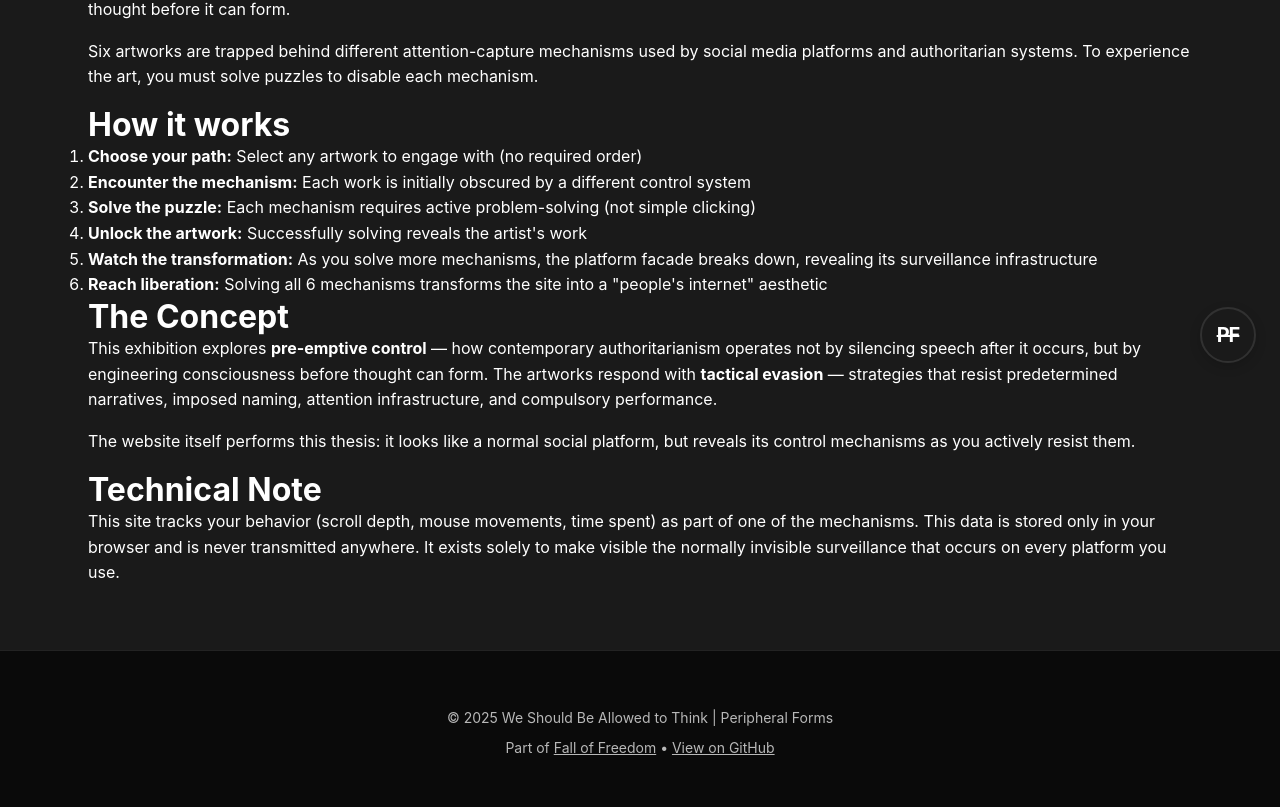
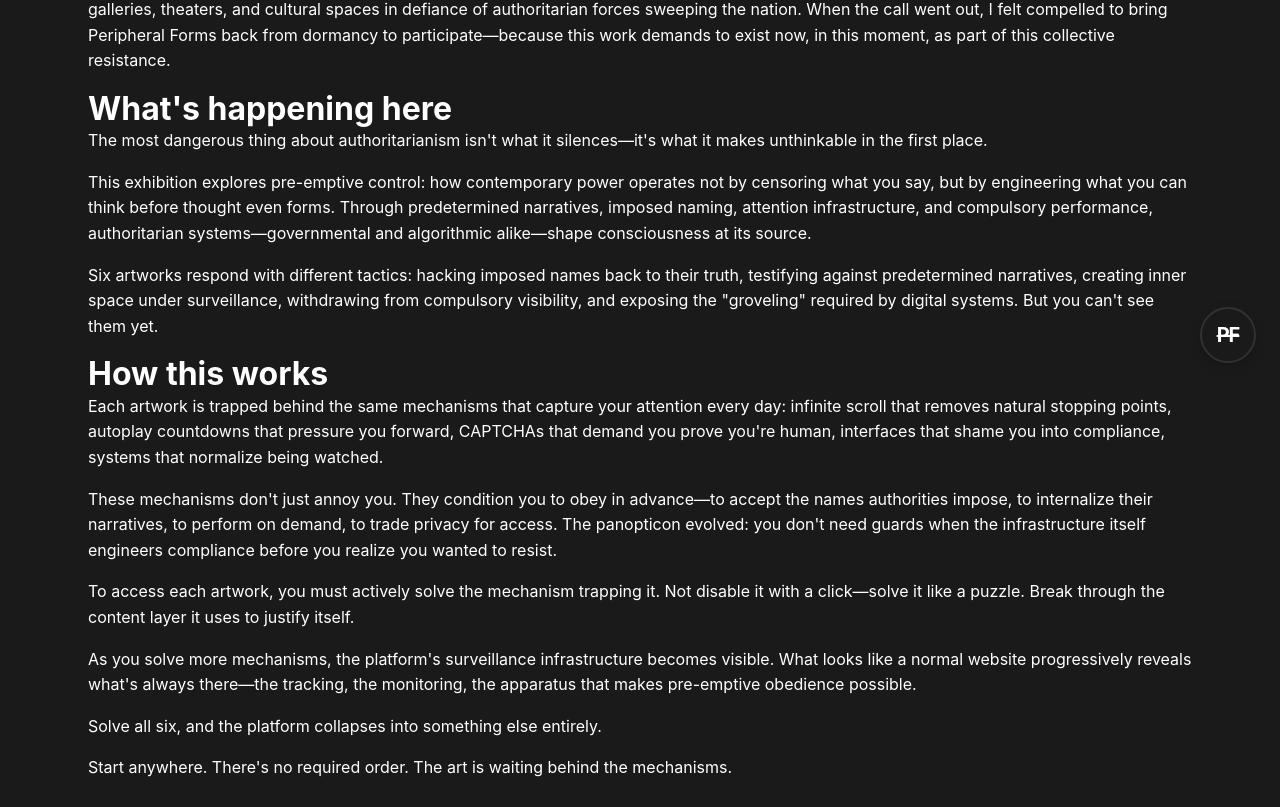
Before and after one commit to justicehager/peripheralforms, a React (Vite) app in the folder exhibition/: page /exhibition/about in a window 1280 px wide. Shown: the part 413-1220 px from the top of the page. Built offline with nearby package versions, Linux system fonts and the light colour scheme.

Commit message:
Update about page content for Fall of Freedom exhibition
Replace existing about page text with comprehensive description of the
exhibition's participation in Fall of Freedom movement and detailed
explanation of pre-emptive control mechanisms and how visitors interact
with the artworks.

```diff
--- a/exhibition/src/components/Layout/ContextHelp.jsx
+++ b/exhibition/src/components/Layout/ContextHelp.jsx
@@ -7,41 +7,44 @@ export default function ContextHelp() {
         <h1>We Should Be Allowed to Think</h1>
 
         <section>
-          <h2>What is this?</h2>
+          <h2>Part of Fall of Freedom</h2>
           <p>
-            This is not a traditional exhibition website. It is an exhibition that exists only online, exploring how digital platforms capture attention and pre-empt thought before it can form.
-          </p>
-          <p>
-            Six artworks are trapped behind different attention-capture mechanisms used by social media platforms and authoritarian systems. To experience the art, you must solve puzzles to disable each mechanism.
+            This exhibition is part of Fall of Freedom, a nationwide movement of 600+ creative actions taking place November 21-22, 2025, uniting artists, galleries, theaters, and cultural spaces in defiance of authoritarian forces sweeping the nation. When the call went out, I felt compelled to bring Peripheral Forms back from dormancy to participate—because this work demands to exist now, in this moment, as part of this collective resistance.
           </p>
         </section>
 
         <section>
-          <h2>How it works</h2>
-          <ol>
-            <li><strong>Choose your path:</strong> Select any artwork to engage with (no required order)</li>
-            <li><strong>Encounter the mechanism:</strong> Each work is initially obscured by a different control system</li>
-            <li><strong>Solve the puzzle:</strong> Each mechanism requires active problem-solving (not simple clicking)</li>
-            <li><strong>Unlock the artwork:</strong> Successfully solving reveals the artist's work</li>
-            <li><strong>Watch the transformation:</strong> As you solve more mechanisms, the platform facade breaks down, revealing its surveillance infrastructure</li>
-            <li><strong>Reach liberation:</strong> Solving all 6 mechanisms transforms the site into a "people's internet" aesthetic</li>
-          </ol>
-        </section>
-
-        <section>
-          <h2>The Concept</h2>
+          <h2>What's happening here</h2>
           <p>
-            This exhibition explores <strong>pre-emptive control</strong> — how contemporary authoritarianism operates not by silencing speech after it occurs, but by engineering consciousness before thought can form. The artworks respond with <strong>tactical evasion</strong> — strategies that resist predetermined narratives, imposed naming, attention infrastructure, and compulsory performance.
+            The most dangerous thing about authoritarianism isn't what it silences—it's what it makes unthinkable in the first place.
           </p>
           <p>
-            The website itself performs this thesis: it looks like a normal social platform, but reveals its control mechanisms as you actively resist them.
+            This exhibition explores pre-emptive control: how contemporary power operates not by censoring what you say, but by engineering what you can think before thought even forms. Through predetermined narratives, imposed naming, attention infrastructure, and compulsory performance, authoritarian systems—governmental and algorithmic alike—shape consciousness at its source.
+          </p>
+          <p>
+            Six artworks respond with different tactics: hacking imposed names back to their truth, testifying against predetermined narratives, creating inner space under surveillance, withdrawing from compulsory visibility, and exposing the "groveling" required by digital systems. But you can't see them yet.
           </p>
         </section>
 
         <section>
-          <h2>Technical Note</h2>
+          <h2>How this works</h2>
           <p>
-            This site tracks your behavior (scroll depth, mouse movements, time spent) as part of one of the mechanisms. This data is stored only in your browser and is never transmitted anywhere. It exists solely to make visible the normally invisible surveillance that occurs on every platform you use.
+            Each artwork is trapped behind the same mechanisms that capture your attention every day: infinite scroll that removes natural stopping points, autoplay countdowns that pressure you forward, CAPTCHAs that demand you prove you're human, interfaces that shame you into compliance, systems that normalize being watched.
+          </p>
+          <p>
+            These mechanisms don't just annoy you. They condition you to obey in advance—to accept the names authorities impose, to internalize their narratives, to perform on demand, to trade privacy for access. The panopticon evolved: you don't need guards when the infrastructure itself engineers compliance before you realize you wanted to resist.
+          </p>
+          <p>
+            To access each artwork, you must actively solve the mechanism trapping it. Not disable it with a click—solve it like a puzzle. Break through the content layer it uses to justify itself.
+          </p>
+          <p>
+            As you solve more mechanisms, the platform's surveillance infrastructure becomes visible. What looks like a normal website progressively reveals what's always there—the tracking, the monitoring, the apparatus that makes pre-emptive obedience possible.
+          </p>
+          <p>
+            Solve all six, and the platform collapses into something else entirely.
+          </p>
+          <p>
+            Start anywhere. There's no required order. The art is waiting behind the mechanisms.
           </p>
         </section>
       </article>
```
